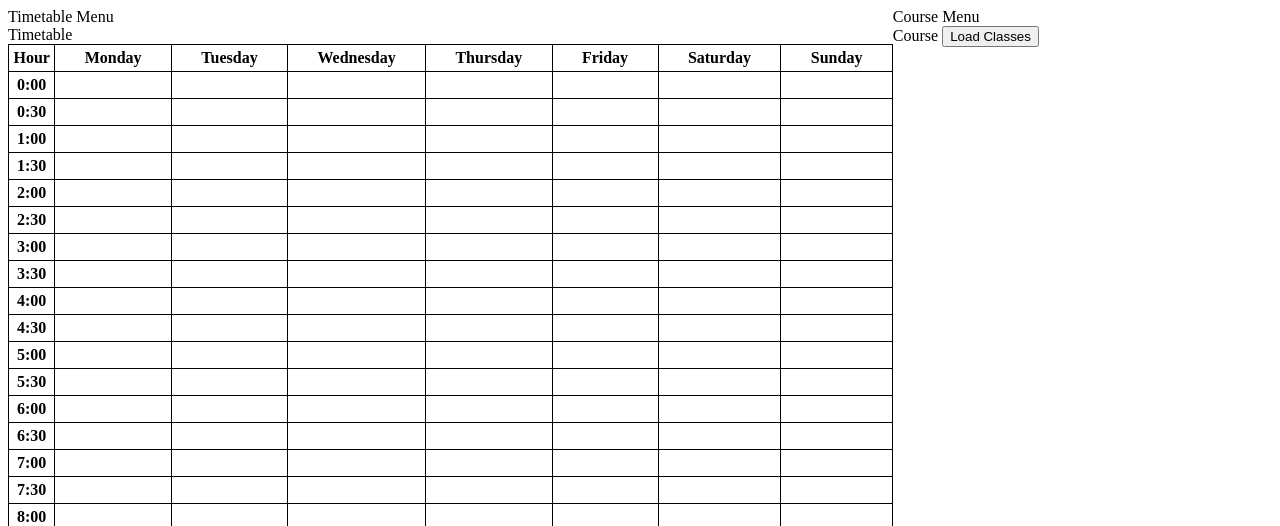
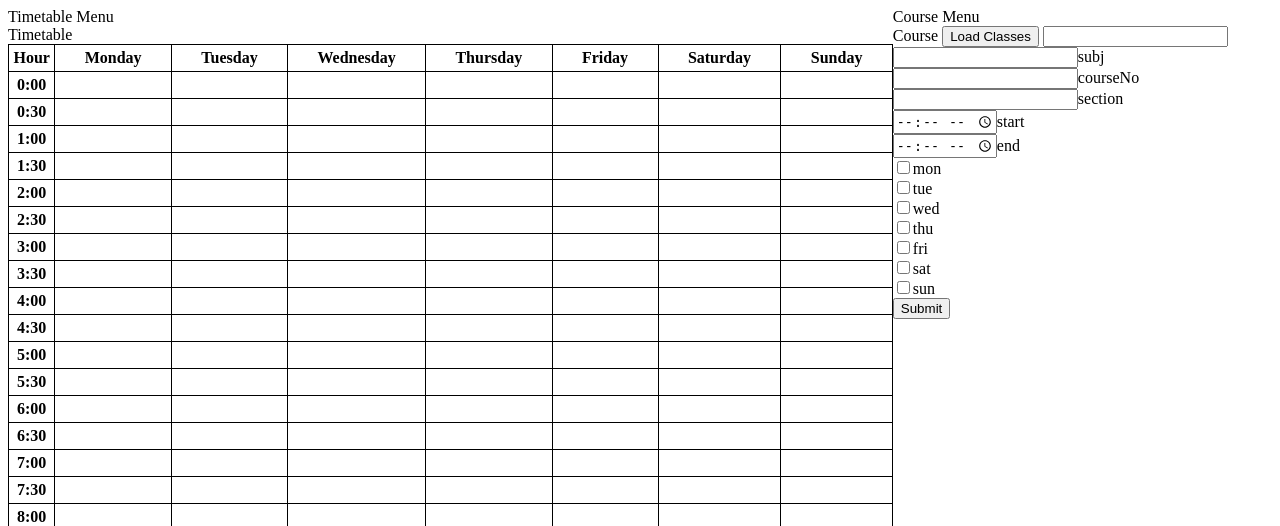
Before and after one commit to rstevenson6/Capstone, a CodeIgniter app: page /database/index.php/main/timetable in a window 1280 px wide. Shown: the top 526 px of the page. Run offline with CodeIgniter, Linux system fonts and the light colour scheme; lists and menus that the app fills with data are empty; some libraries are stand-ins or nearby versions.

Commit message:
Manual entry form

```diff
--- a/application/views/timetable.php
+++ b/application/views/timetable.php
@@ -522,6 +522,21 @@
             <button id="load-classes">
                 Load Classes
             </button>
+            <input id="entry">
+                <input type="text" name="subj">subj<br>
+                <input type="text" name="courseNo">courseNo<br>
+                <input type="text" name="section">section<br>
+                <input type="time" name="startTime">start<br>
+                <input type="time" name="endTime">end<br>
+                <input type="checkbox" name="mon">mon<br>
+                <input type="checkbox" name="tue">tue<br>
+                <input type="checkbox" name="wed">wed<br>
+                <input type="checkbox" name="thu">thu<br>
+                <input type="checkbox" name="fri">fri<br>
+                <input type="checkbox" name="sat">sat<br>
+                <input type="checkbox" name="sun">sun<br>
+                <input type="submit" name="submit"><br>
+            </form>
         </div>
     </div>
 </div>
--- a/assets/js/timetable.js
+++ b/assets/js/timetable.js
@@ -119,6 +119,8 @@ function loadTimetable(data) {
     }
 }
 
+
+
 $(document).ready(function(){
     $('#load-classes').click(function(){
         $.ajax({
@@ -138,4 +140,9 @@ $(document).ready(function(){
             }
         });
     });
+
+    $('#entry').submit(function(event){
+        console.log($(this).serializeArray());
+        event.preventDefault();
+    });
 });
```
